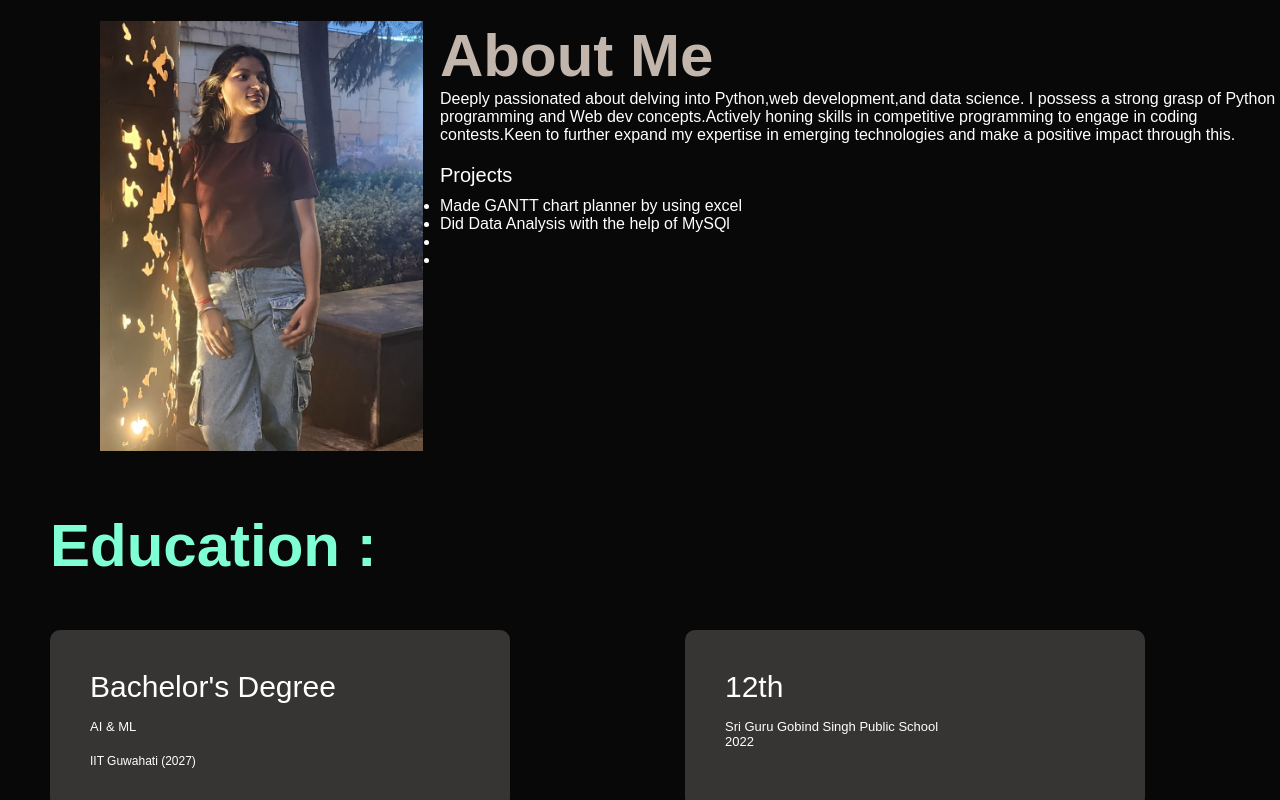
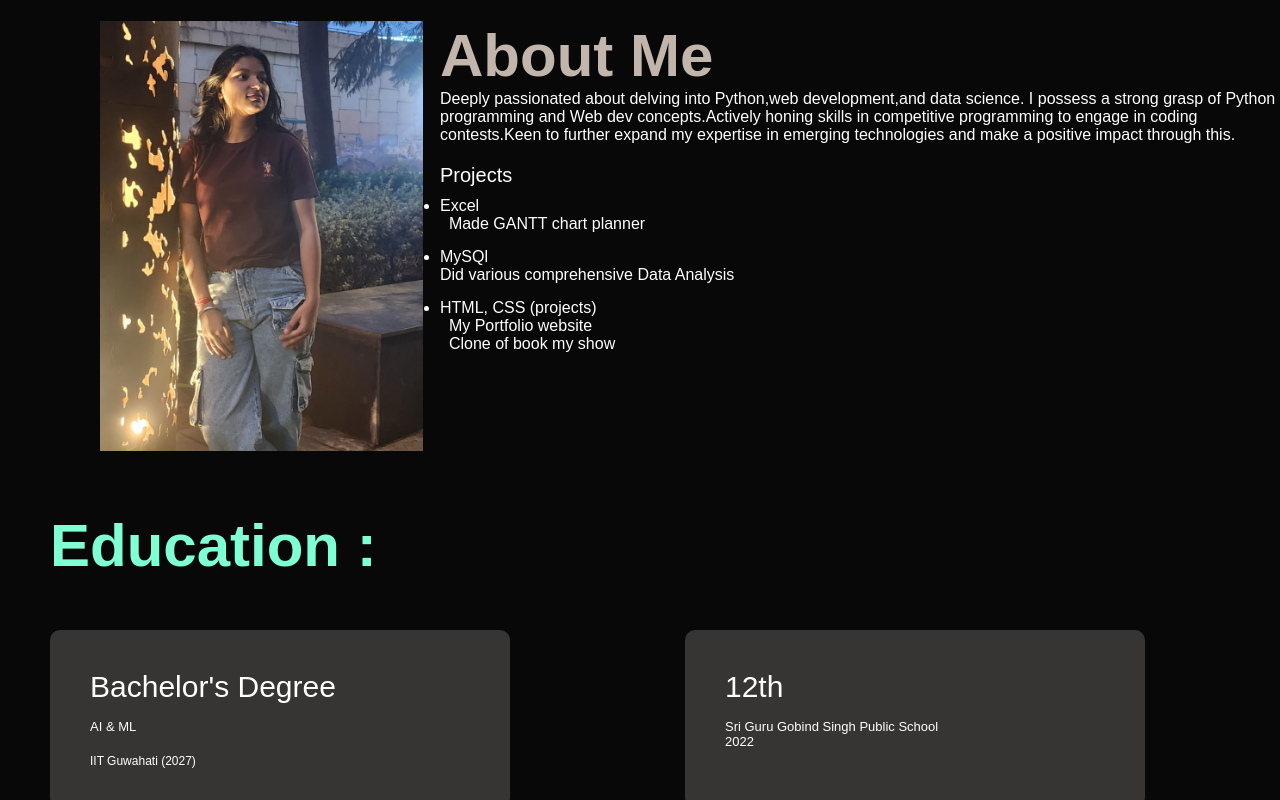
Before and after one commit to AditiK09/my_portfolio, a plain HTML site: page index.html in a window 1280 px wide. Shown: the part 717-1517 px from the top of the page. Drawn offline with Linux system fonts and the light colour scheme.

Commit message:
edited projects

```diff
--- a/index.html
+++ b/index.html
@@ -49,10 +49,14 @@
     <div class="tab">
                 <p class="tab-links">Projects</p>
                  <ul>
-                    <li>Made GANTT chart planner by using excel</li>
-                    <li>Did Data Analysis with the help of MySQl</li>
-                    <li></li>
-                    <li></li>
+                    <li>Excel</li>
+                    <ul> &nbsp; Made GANTT chart planner</ul>
+                    <li>MySQl</li>
+                    <ul>Did various comprehensive Data Analysis </ul>
+                    <li>HTML, CSS (projects)</li>
+                   <ul> <li class="dots">&nbsp;  My Portfolio website</li>
+                   <li class="dots">&nbsp;  Clone of book my show</li></ul>
+
                  </ul>
          </div>
     </div>
--- a/style.css
+++ b/style.css
@@ -114,6 +114,12 @@ span{
    /* padding-left: 40px; */
    margin-left: 40px;
 
+}
+ul{
+    margin-bottom: 15px;
+}
+.dots{
+    list-style-type: none;
 }
 .ab-img{
     flex-basis: 35%;
```
